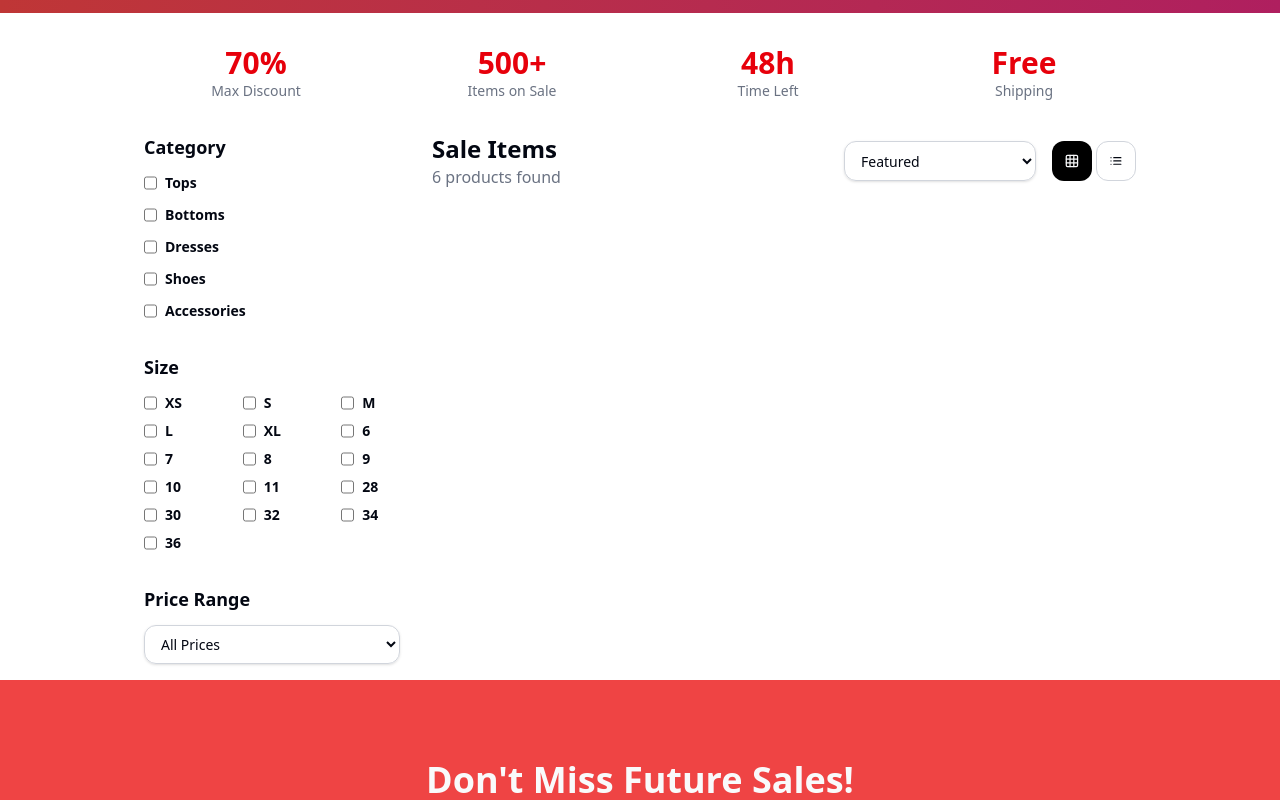
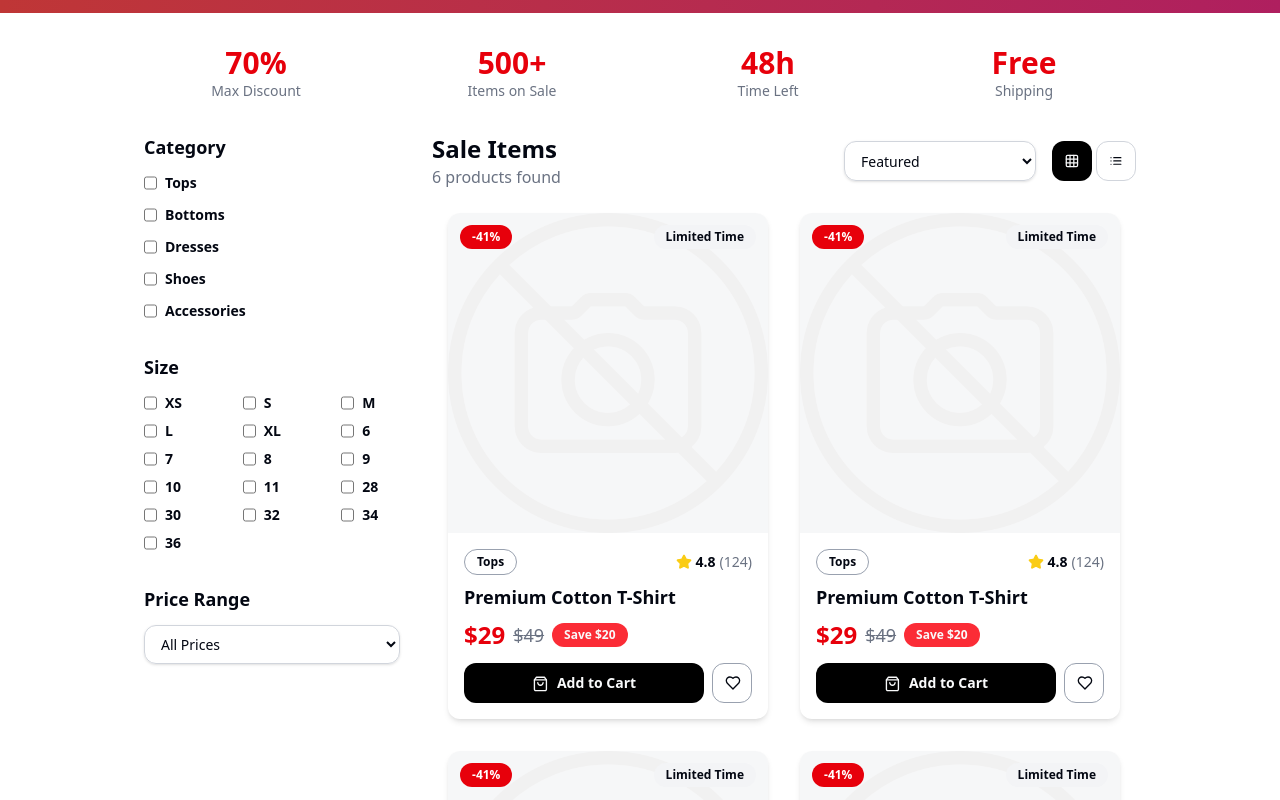
Before and after one commit to Squad-1-EJCM-25-2-Squad1/StyleMarketplace, a React (Vite) app in the folder front/: page / in a window 1280 px wide. Shown: the part 460-1260 px from the top of the page. Built offline with nearby package versions, Linux system fonts and the light colour scheme.

Commit message:
feature: cards dos produtos finalizado, restando apenas detalhes pequenos em partes da tela

```diff
--- /dev/null
+++ b/front/src/components/saleCard.tsx
@@ -0,0 +1,74 @@
+interface SaleCardProps{
+    infoTag: string,
+    title: string,
+    image: string,
+    categoryTag: string,
+    rating: number,
+    numOfReviews: number,
+    price: number,
+    oldPrice: number
+}
+
+import wishlist from "../assets/home/favorito.svg";
+import rating from "../assets/home/ratingStar.svg";
+import cart from "../assets/sales/whiteCart.svg";
+
+export default function SaleCard(props: SaleCardProps){
+    const percentageDiscount = Math.round((props.oldPrice -props.price)/props.oldPrice * 100);
+
+    const discount = props.oldPrice - props.price;
+
+    return(
+    <div className="flex flex-col shadow-md w-80 rounded-xl">
+        <div className="relative w-full cursor-pointer">
+            <img src={props.image} alt="" className="opacity-5 bg-gray-500 rounded-t-xl"/>
+
+            <div className="absolute top-3 left-3 bg-red-600 rounded-full py-1 px-3 text-white text-xs font-semibold text-center">
+                -{percentageDiscount}%
+            </div>
+
+            <div className="absolute top-3 right-3 bg-gray-100 rounded-full py-1 px-3 text-gray-950 text-xs font-semibold text-center">
+                {props.infoTag}
+            </div>
+        </div>
+
+        <div className="flex flex-col gap-3 p-4">
+            <div className="flex flex-col gap-2">
+                <div className="flex justify-between items-center">
+                    <div className="rounded-full py-1 px-3 text-gray-950 text-xs font-semibold text-center border border-gray-400">{props.categoryTag}</div>
+
+                    <div className="flex gap-1 items-center">
+                        <img src={rating} alt=""/>
+
+                        <label className="text-gray-950 text-sm font-semibold">{props.rating}</label>
+
+                        <label className="text-gray-500 text-sm font-normal">({props.numOfReviews})</label>
+                    </div>
+                </div>
+
+                <label className="text-gray-950 text-lg font-semibold">{props.title}</label>
+
+                <div className="flex gap-2 items-center">
+                    <label className="text-red-600 text-2xl font-bold">${props.price}</label>
+
+                    <label className="text-gray-500 text-lg font-normal line-through">${props.oldPrice}</label>
+
+                    <div className="px-3 py-1 bg-red-500 text-gray-50 text-xs font-semibold text-center rounded-full">Save ${discount}</div>
+                </div>
+            </div>
+
+            <div className="flex gap-2">
+                <button className="flex flex-grow justify-center items-center gap-2 w-50 h-10 bg-black rounded-xl text-gray-50 text-sm font-semibold cursor-pointer">
+                    <img src={cart} alt=""/>
+
+                    Add to Cart
+                </button>
+
+                <button className="flex justify-center items-center w-10 h-10 border border-gray-400 rounded-xl cursor-pointer">
+                    <img src={wishlist} alt=""/>
+                </button>
+            </div>
+        </div>
+    </div>
+    )
+}
--- /dev/null
+++ b/front/src/data/sales/saleProductsData.tsx
@@ -0,0 +1,58 @@
+const saleProducts = [
+    {
+        infoTag: "Limited Time",
+        title: "Premium Cotton T-Shirt",
+        categoryTag: "Tops",
+        rating: 4.8,
+        numOfReviews: 124,
+        price: 29,
+        oldPrice: 49
+    },
+    {
+        infoTag: "Limited Time",
+        title: "Premium Cotton T-Shirt",
+        categoryTag: "Tops",
+        rating: 4.8,
+        numOfReviews: 124,
+        price: 29,
+        oldPrice: 49
+    },
+    {
+        infoTag: "Limited Time",
+        title: "Premium Cotton T-Shirt",
+        categoryTag: "Tops",
+        rating: 4.8,
+        numOfReviews: 124,
+        price: 29,
+        oldPrice: 49
+    },
+    {
+        infoTag: "Limited Time",
+        title: "Premium Cotton T-Shirt",
+        categoryTag: "Tops",
+        rating: 4.8,
+        numOfReviews: 124,
+        price: 29,
+        oldPrice: 49
+    },
+    {
+        infoTag: "Limited Time",
+        title: "Premium Cotton T-Shirt",
+        categoryTag: "Tops",
+        rating: 4.8,
+        numOfReviews: 124,
+        price: 29,
+        oldPrice: 49
+    },
+    {
+        infoTag: "Limited Time",
+        title: "Premium Cotton T-Shirt",
+        categoryTag: "Tops",
+        rating: 4.8,
+        numOfReviews: 124,
+        price: 29,
+        oldPrice: 49
+    },
+]
+
+export default saleProducts;
--- a/front/src/pages/sales/index.tsx
+++ b/front/src/pages/sales/index.tsx
@@ -6,7 +6,9 @@
 import sizes from "../../data/sales/sizesData";
 import grid from "../../assets/sales/grid.svg";
 import list from "../../assets/sales/list.svg";
-
+import SaleCard from "../../components/saleCard";
+import saleProducts from "../../data/sales/saleProductsData";
+import noImage from "../../assets/home/noImage.png"
 
 export default function Sales(){
     return(
@@ -131,7 +133,7 @@
                                 </div>
                             </div>
 
-                            <div className="flex flex-col w-full gap-3">
+                            <div className="flex flex-col w-full gap-6">
                                 <div className="flex flex-col lg:flex-row justify-between">
                                     <div className="flex flex-col">
                                         <label className="text-gray-950 text-2xl font-bold">Sale Items</label>
@@ -156,8 +158,20 @@
                                     </div>
                                 </div>
 
-                                <div>
-
+                                <div className="flex flex-wrap justify-center gap-8">
+                                    {saleProducts.map((product, index) => (
+                                        <SaleCard
+                                            key={index}
+                                            infoTag={product.infoTag}
+                                            title={product.title}
+                                            image= {noImage}
+                                            categoryTag={product.categoryTag}
+                                            rating={product.rating}
+                                            numOfReviews={product.numOfReviews}
+                                            price={product.price}
+                                            oldPrice={product.oldPrice}
+                                        />
+                                    ))}
                                 </div>
                             </div>
                         </div>
```
Also changed, not shown: front/src/assets/sales/whiteCart.svg (added).
